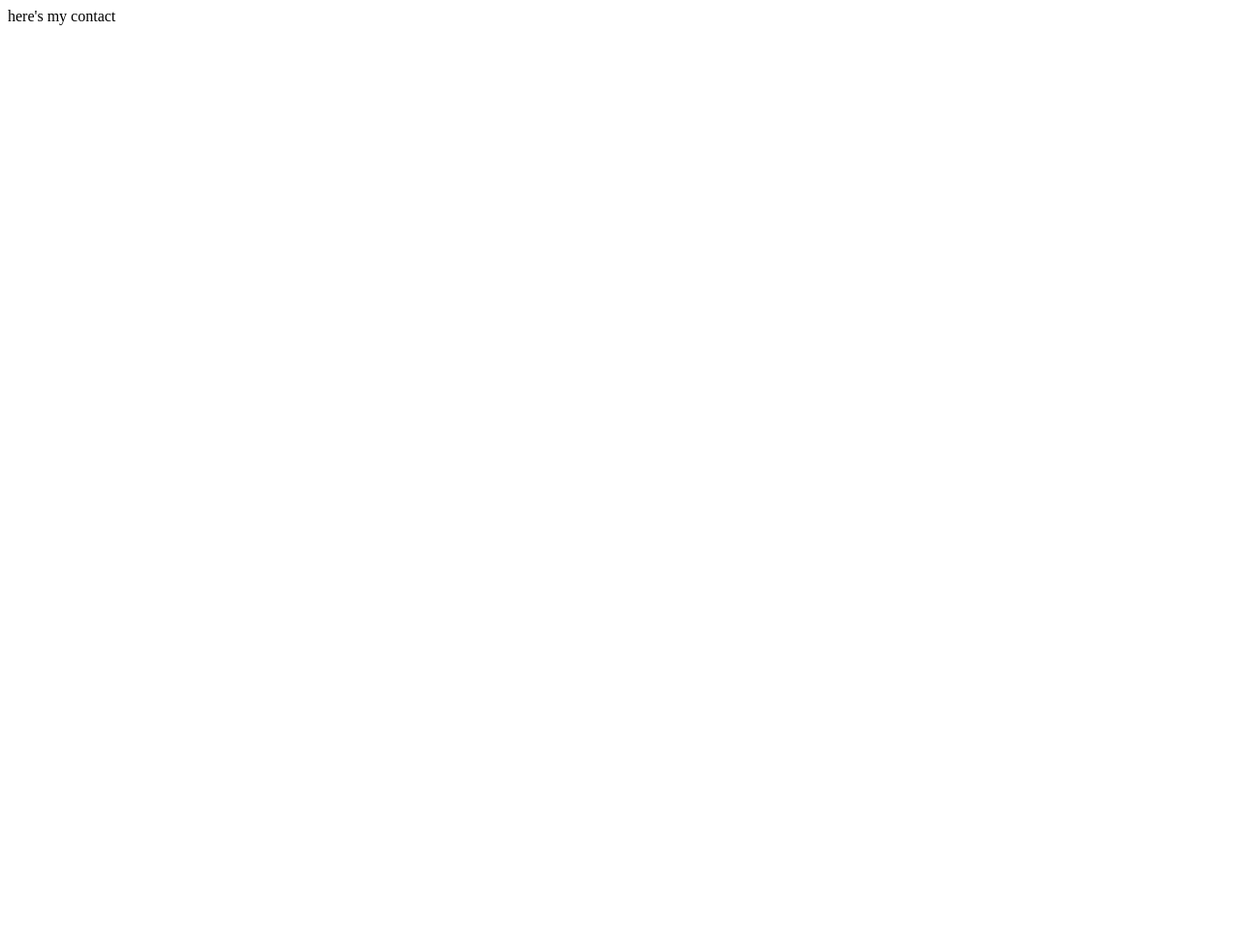
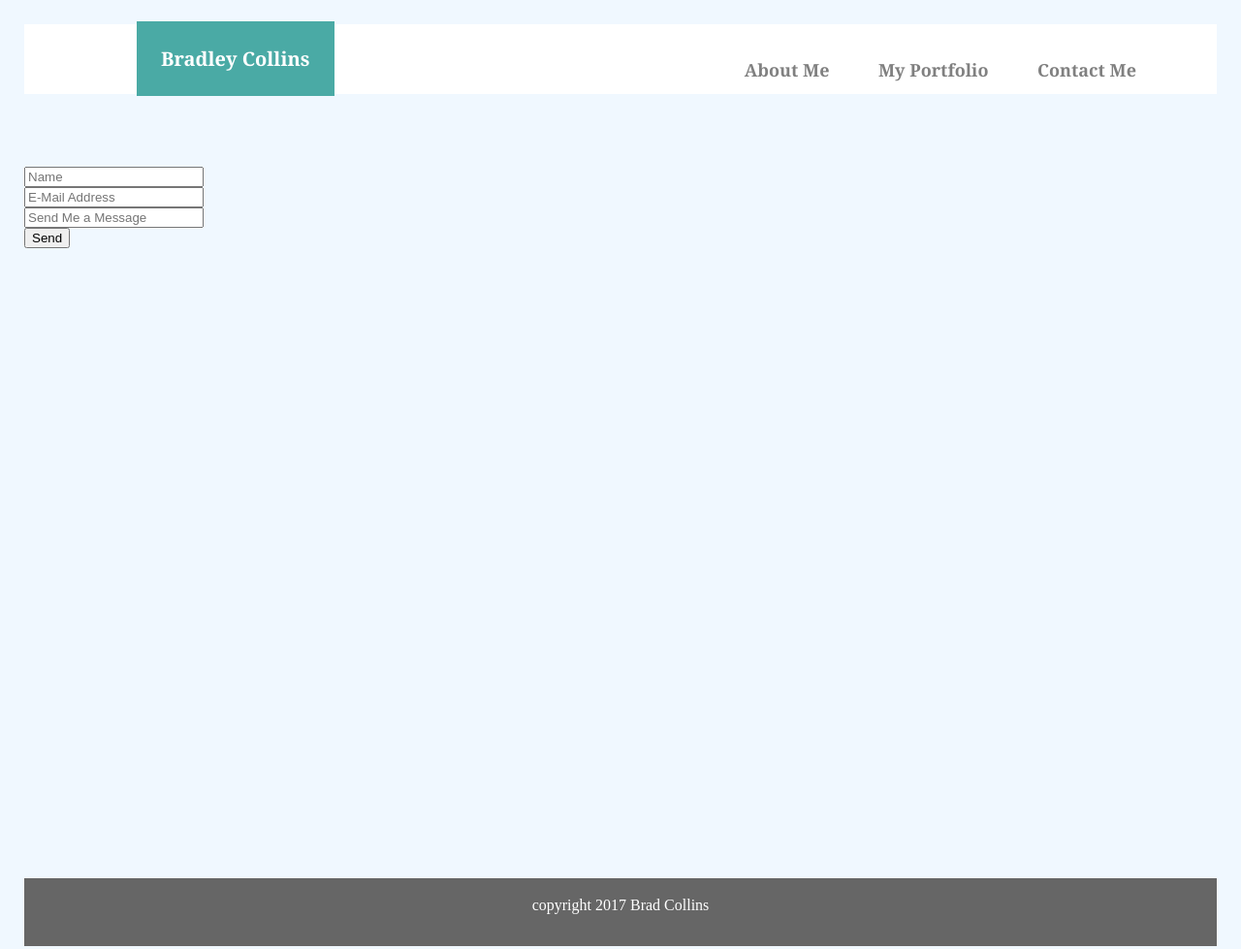
Before and after one commit to bcollins0905/basic-portfolio2, a plain HTML site: page contact.html in a window 1280 px wide. Shown: the whole page at 97% size. Before the commit the page ends 800 px from the top, so only its background shows below. Drawn offline with Linux system fonts and the light colour scheme.

Commit message:
Added some href

```diff
--- a/assets/css/style.css
+++ b/assets/css/style.css
@@ -114,9 +114,14 @@ nav {
 }
 
 .github{
-float: right;
-margin-top: -85px;
+	float: right;
+	margin-top: -85px;
 
+}
+
+.contact-container{
+	float:left;
+	font-size: 30px;
 }
 
 footer{
--- a/contact.html
+++ b/contact.html
@@ -1,9 +1,52 @@
 <!DOCTYPE html>
 <html>
 <head>
-	<title>Brad's Portfolio</title>
+	<meta charset="UTF-8">
+	<title>Bradley's Portfolio</title>
+	<link rel="stylesheet" type="text/css" href="assets/css/reset.css">
+	<link rel="stylesheet" type="text/css" href="assets/css/style.css">
 </head>
 <body>
-here's my contact
+<header id>
+		<name id= "name">
+		Bradley Collins
+		</name>
+
+		<nav id= "nav">
+
+		<a href="index.html" class="buttons">About Me</a>
+
+	    <a href="portfolio.html" class="buttons">My Portfolio</a>
+
+	    <a href="contact.html" class="buttons">Contact Me</a>
+
+		</nav>
+
+	</header>
+
+<form id="form_login">
+        <p>
+            <input type="text" id="namebox" placeholder="Name" />
+        </p>
+        <p>
+            <input type="email" id="email" placeholder="E-Mail Address" />
+        </p>
+        <p>
+            <input type="text" id="message" placeholder="Send Me a Message" />
+        </p>
+        <p>
+            <button id="submitbutton" type="button">Send</button>
+        </p>
+    </form>
+
+
+
+<footer>
+copyright 2017 Brad Collins
+</footer>
+
 </body>
 </html>
+
+</body>
+</html>
```
Also changed, not shown: index.html (+8 -3 lines), portfolio.html (+36 -2 lines).
